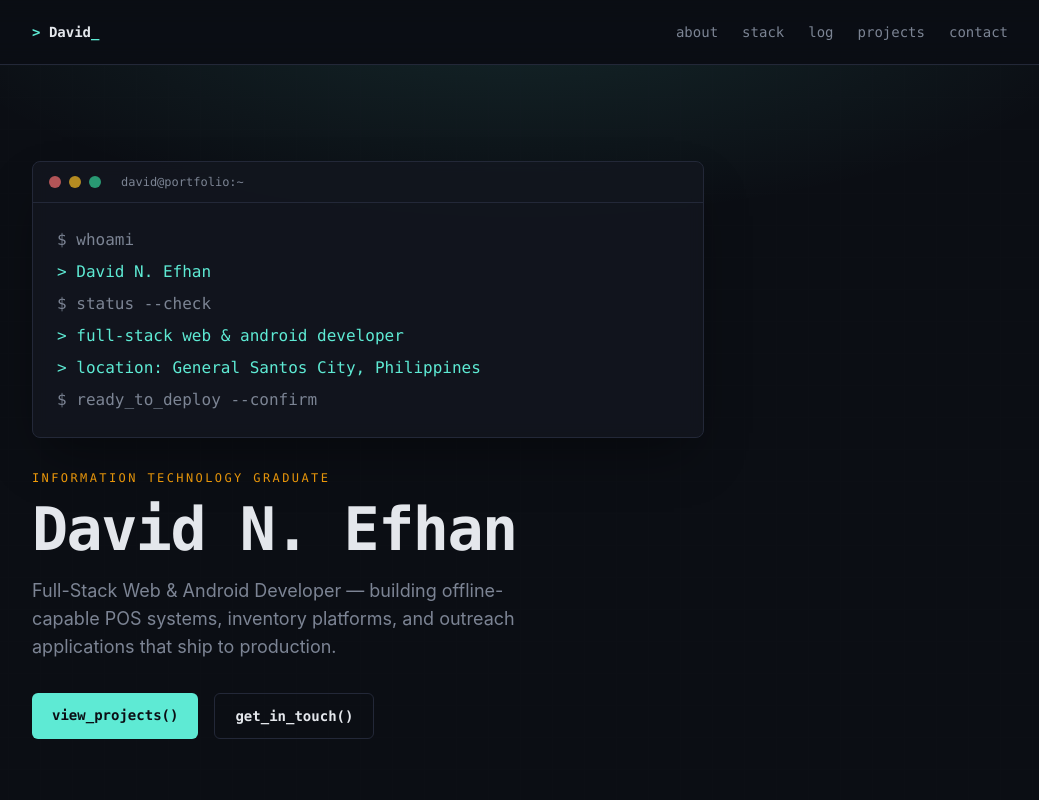
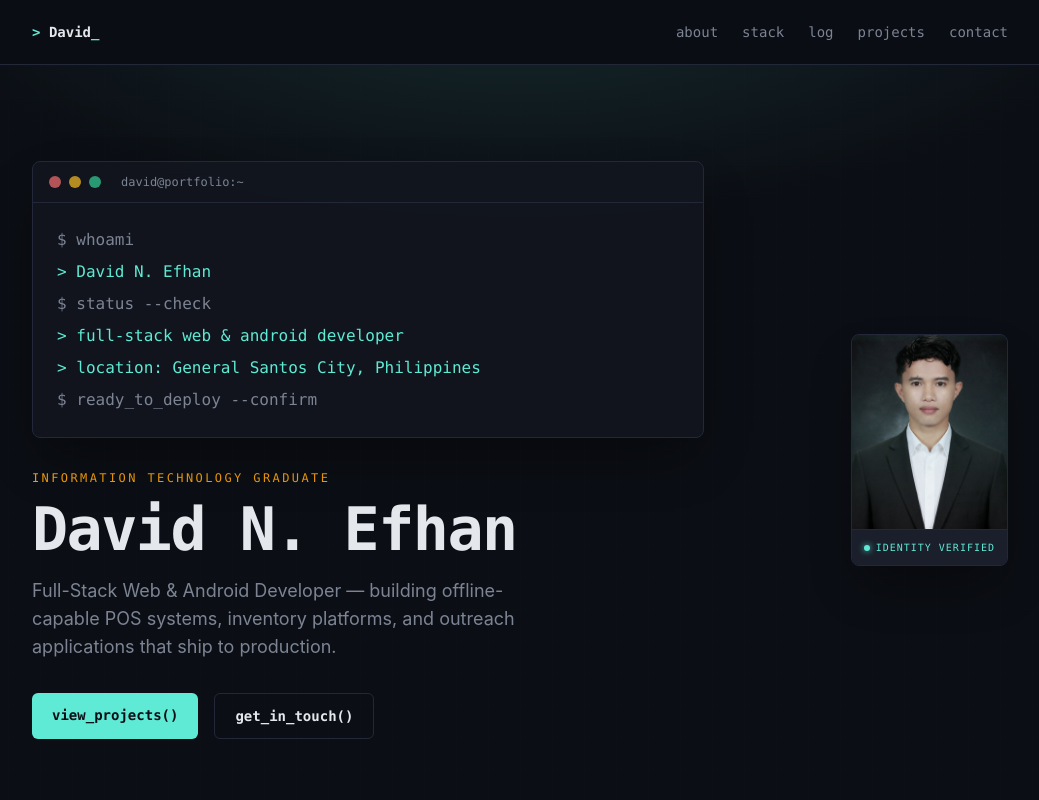
Before and after one commit to sna72419-sys/david-efhan-portfolio, a Next.js app: page / in a window 1280 px wide. Shown: the top 800 px of the page, without its empty margins (120-1159 px from the left). Built offline with nearby package versions, Linux system fonts and the light colour scheme.

Commit message:
Add profile photo with ID-badge styled frame in hero section

```diff
--- a/components/Hero.tsx
+++ b/components/Hero.tsx
@@ -2,6 +2,7 @@
 
 import { useEffect, useState } from "react";
 import { motion } from "framer-motion";
+import Image from "next/image";
 import { profile } from "@/lib/data";
 
 const bootLines = [
@@ -41,8 +42,9 @@ export default function Hero() {
       />
 
       <div className="relative w-full max-w-5xl mx-auto px-4 sm:px-6 py-16 sm:py-24">
+        <div className="grid lg:grid-cols-[1fr_auto] gap-10 lg:gap-12 items-center">
+          {/* left: terminal + text */}
           <div className="max-w-2xl">
-          {/* terminal window */}
             <div className="rounded-lg border border-border-dim bg-surface/80 backdrop-blur-sm shadow-2xl shadow-black/40">
               <div className="flex items-center gap-2 px-3.5 sm:px-4 py-2.5 sm:py-3 border-b border-border-dim">
                 <span className="w-2.5 h-2.5 sm:w-3 sm:h-3 rounded-full bg-[#F87171]/70" />
@@ -104,6 +106,48 @@ export default function Hero() {
               </motion.div>
             )}
           </div>
+
+          {/* right: ID badge photo */}
+          {showFinal && (
+            <motion.div
+              initial={{ opacity: 0, scale: 0.95 }}
+              animate={{ opacity: 1, scale: 1 }}
+              transition={{ duration: 0.5, delay: 0.15 }}
+              className="mx-auto lg:mx-0 w-full max-w-[240px] sm:max-w-[260px]"
+            >
+              <div className="relative rounded-lg border border-border-dim bg-surface overflow-hidden shadow-2xl shadow-black/40">
+                <div className="relative w-full aspect-[4/5]">
+                  <Image
+                    src="/profile.jpg"
+                    alt={profile.name}
+                    fill
+                    sizes="260px"
+                    className="object-cover grayscale-[15%] contrast-[1.05]"
+                    priority
+                  />
+                  {/* scanline overlay */}
+                  <div
+                    className="absolute inset-0 pointer-events-none"
+                    style={{
+                      background:
+                        "linear-gradient(180deg, transparent 0%, rgba(94,234,212,0.08) 50%, transparent 100%)",
+                    }}
+                    aria-hidden
+                  />
+                  <div className="absolute inset-x-0 top-0 h-full overflow-hidden pointer-events-none" aria-hidden>
+                    <div className="w-full h-8 bg-gradient-to-b from-accent-cyan/25 to-transparent animate-[scanline_3.5s_linear_infinite]" />
+                  </div>
+                </div>
+                <div className="px-3 py-2.5 border-t border-border-dim bg-surface-2">
+                  <div className="flex items-center gap-1.5 font-mono text-[10px] uppercase tracking-widest text-accent-cyan">
+                    <span className="w-1.5 h-1.5 rounded-full bg-accent-cyan shrink-0 shadow-[0_0_6px_rgba(94,234,212,0.9)]" />
+                    identity verified
+                  </div>
+                </div>
+              </div>
+            </motion.div>
+          )}
+        </div>
       </div>
     </section>
   );
```
Also changed, not shown: public/profile.jpg (added). Lines whose indentation alone changed are shown as unchanged.
